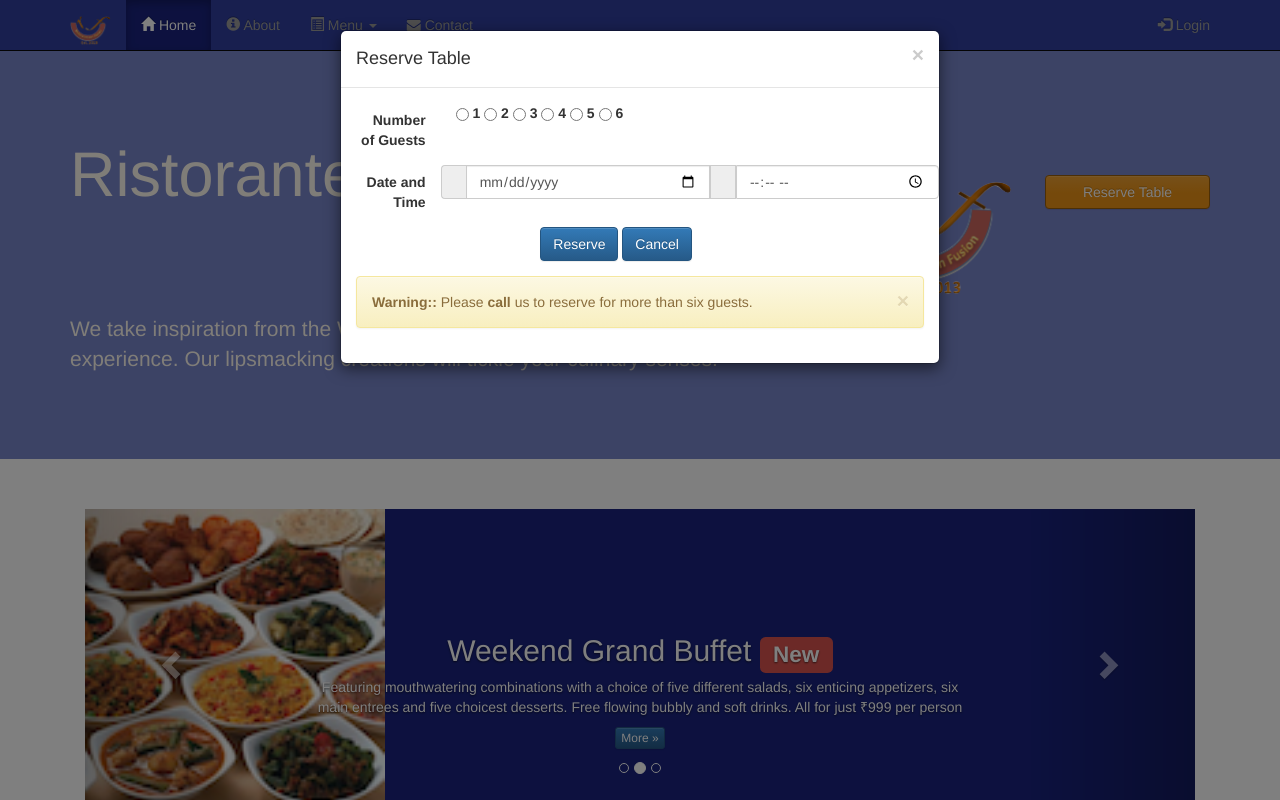
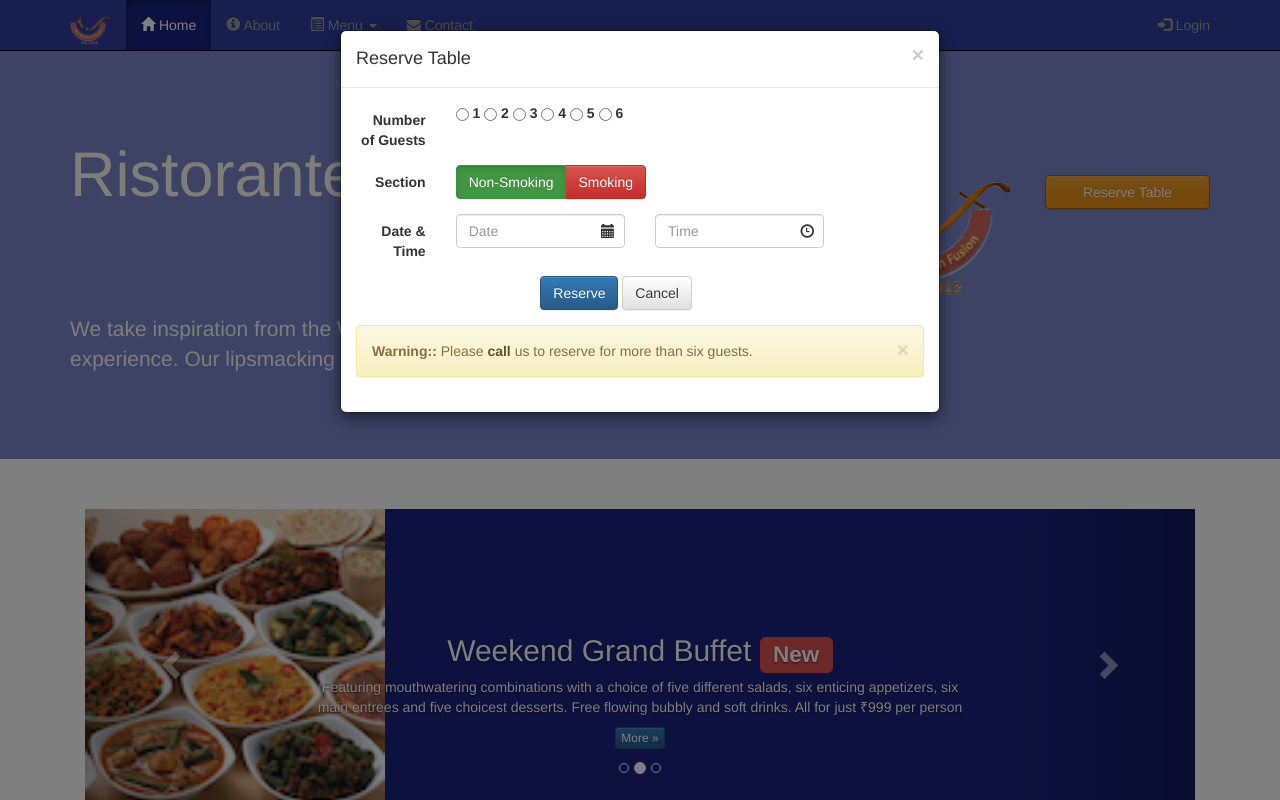
Before and after one commit to guptshiv/Ristorante-Con-Fusion, a plain HTML site: page index.html in a window 1280 px wide. Both pictures are taken after a click on the link "Reserve Table". Shown: the top 800 px of the page. Drawn offline with nearby package versions, Linux system fonts and the light colour scheme.

Commit message:
Add files via upload

```diff
--- a/index.html
+++ b/index.html
@@ -78,14 +78,16 @@
                     </div>
                     <div class="form-group">
                         <label class="sr-only" for="password">Password</label>
-                        <input type="password" class="form-control" placeholder="Password">
+                        <input type="password" class="form-control input-sm" placeholder="Password">
                     </div>
                     <div class="checkbox">
-                            <label><input type="checkbox" value="">Remember me</label>
+                            <label><input type="checkbox">Remember me</label>
                     </div>
+                    <div class="form-group">
                     <button class="btn btn-info btn-sm" type="submit">Sign In</button>
                      <button type="button" class="btn btn-default btn-sm"
                        data-dismiss="modal">Cancel</button>
+                    </div>
                 </form>
             </div>
         </div>
@@ -112,21 +114,32 @@
                             <label><input type="radio" class="radio-inline" name="six"> 6 </label>
                         </div>
                     </div>
-
                     <div class="form-group">
-                        <label class="col-sm-2 control-label">Date and Time</label>
-                        <div class="input-group">
-                                <span class="input-group-addon"><i class="fa fa-calender"></i></span>
-                                <input type="date" class="form-control" name="date" min="2017-01-01">
-
-                                <span class="input-group-addon"><i class="icon-time"></i></span>
-                                <input type="time" class="form-control" name="time">
+                        <label for="section" class="col-sm-2 control-label">Section</label>
+                        <div class="col-sm-10 btn-group" data-toggle="buttons">
+                            <label class="btn btn-success active">
+                                <input type="radio" name="options" id="option1" autocomplete="off" checked>Non-Smoking
+                            </label>
+                            <label class="btn btn-danger">
+                                <input type="radio" name="options" id="option2" autocomplete="off">Smoking
+                            </label>
                         </div>
+                    </div>
+                    <div class="form-group has-feedback">
+                        <label class="col-sm-2 control-label">Date & Time</label>
+                        <div class="col-sm-4">
+                        <input type="text" class="form-control" id="inputdate" placeholder="Date">
+                          <span class="glyphicon glyphicon-calendar form-control-feedback" aria-hidden="true"></span>
+                      </div>
+                      <div class="col-sm-4">
+                        <input type="text" class="form-control" id="inputtime" placeholder="Time">
+                          <span class="glyphicon glyphicon-time form-control-feedback" aria-hidden="true"></span>
+                      </div>
                     </div>
 
                     <div class="form-group">
                         <a class="btn col-sm-offset-4 btn-primary">Reserve</a>
-                        <a class="btn btn-primary">Cancel</a>
+                        <a class="btn btn-default">Cancel</a>
                     </div>
 
 
@@ -134,7 +147,7 @@
                     <button type="button" class="close" data-dismiss="alert" aria-label="Close">
                         <span aria-hidden="true">&times;</span>
                     </button>
-                    <strong>Warning:: </strong>Please <b>call</b> us to reserve for more than six guests.
+                    <strong>Warning:: </strong>Please <b><a href="tel:+85212345678" class="alert-link">call</a></b> us to reserve for more than six guests.
                     </div>
                 </form>
             </div>
```
